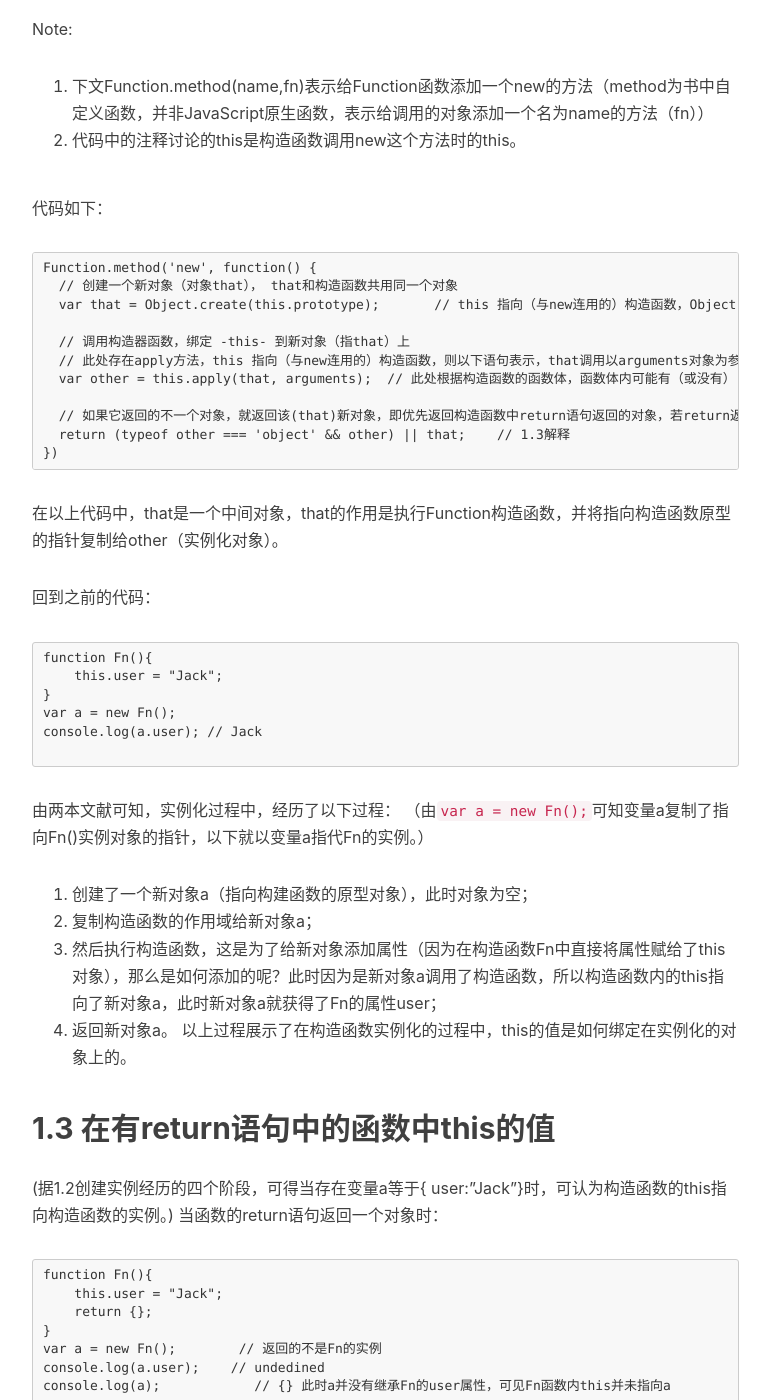
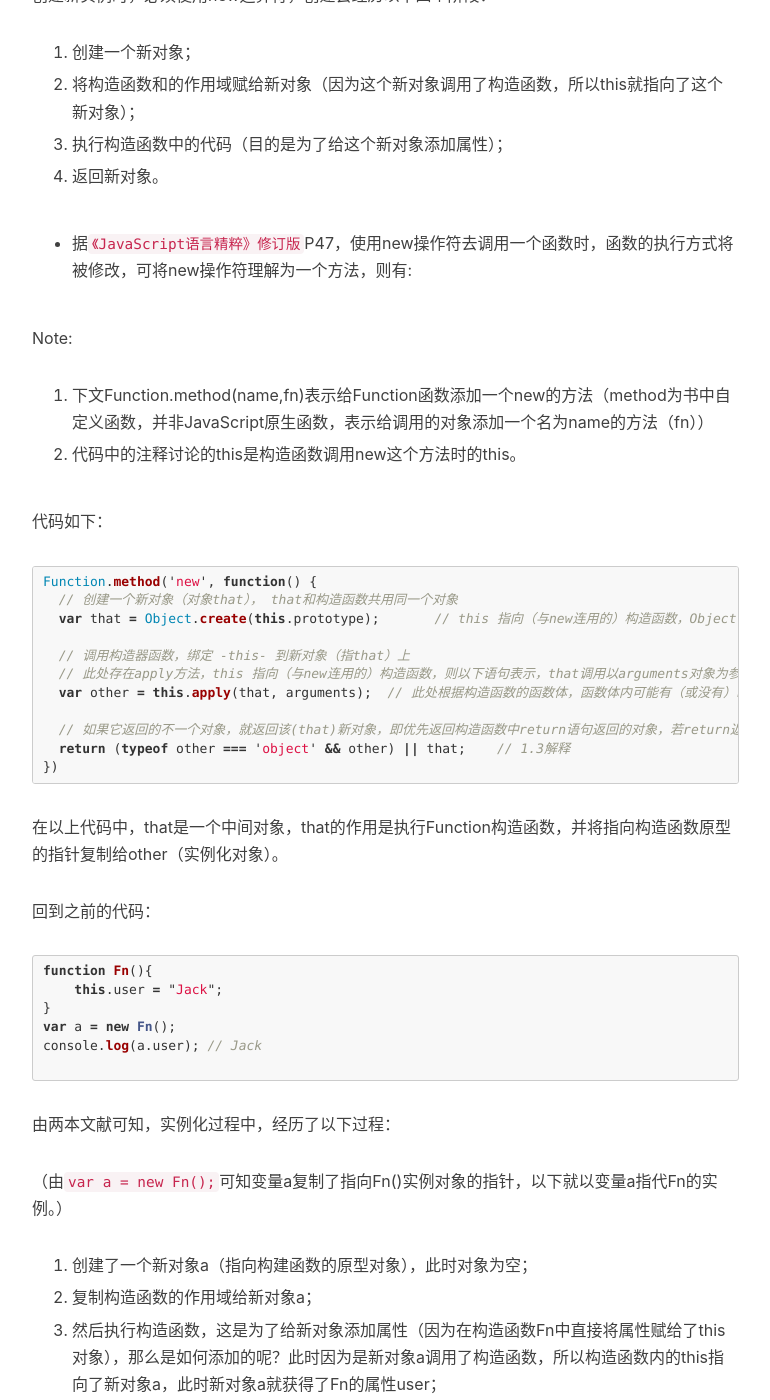
Before and after one commit to lbwa/lbwa.github.io, a Jekyll site: the page built from _posts/2018-2-6-Understand-this.md, in a window 1280 px wide and 1400 px high, scrolled down 4075 px. Shown: the whole window, without its empty margins (233-1003 px from the left). Built offline with Jekyll 4.4.1, drawn with Linux system fonts in a browser that asks for light colours; nearby versions of some CDN libraries; comment, search, counter and statistics services are not loaded; some of the changed text lies outside the part shown.

Commit message:
更新 - 代码高亮

````diff
--- a/_posts/2018-2-6-Understand-this.md
+++ b/_posts/2018-2-6-Understand-this.md
@@ -11,14 +11,18 @@ tags:
 ---
 
 # 一、ES5中this的值
+
 ## 1.1 定义：this，指函数的调用上下文。
+
 在函数没有被调用的时候是无法确定函数中的this值的指向，只有当函数调用时才能确定函数中this值的指向。
+
 当函数被调用时，理解this值的指向有以下四种情况（函数中存在this）：
 
 **情况一**：函数没有被上一级对象调用时，那么他函数体内的this值指向window。
+
 **注**：在严格模式中默认的this值不是window，而是undefined。
 
-```
+``` javascript
 let num = () => {
    a = 10;
    console.log(this);
@@ -30,7 +34,7 @@ num();     // window
 
 **情况二**：函数被上一级（一个）对象调用时，那么该this值指向的是调用的对象，即指向上一级对象。
 
-```
+``` javascript
 let num = {
   a: 10,
   fn: function() {
@@ -44,7 +48,7 @@ num.fn();    // num
 
 **情况三**：函数外有多个对象包围时，尽管函数是被最外层的对象调用，那么函数中的this值只指向上一级对象。
 
-```
+``` javascript
 let num = {
   a: 10,
   b: {
@@ -60,7 +64,7 @@ num.b.fn();  // 对象b
 
 **情况四：先赋值，后执行**
 
-```
+``` javascript
 let num = {
   a: 10,
   b: {
@@ -75,7 +79,7 @@ digit();       // window   与情况三的差别在于，先赋值，后调用
 
 　　this值始终指向最后调用它的对象，且只在调用函数时才能确定this的指向。这里首先是把num.b.fn函数赋值给digit，虽然fn是被对象b所引用，但并没有直接执行函数，而执行digit时才确定了this的指向，window调用了digit，所以指向window。
 
-```
+``` javascript
 var length = 10;
 function fn() {
     console.log(this.length);
@@ -92,27 +96,34 @@ obj.method(fn, 1);
 ```
 
 　　在上面的示例中，`obj.method(fn, 1);`执行的本质是`fn();` `arguments[0]();` `fn.call(obj, 12);`这三句。先理解三个语句，因为单线程的缘故，所以是在method中给栈添加任务执行三个函数，此时，method任务执行完成，下一个任务执行调用fn，此时，没有显示的指定的对象调用fn，故fn中的this指向window，所以结果为10。下个任务`arguments[0]()`; 表示调用method的参数对象arguments的第一项并执行，此时，arguments对象（只是类数组，并非Array实例）开始调用它的第一项，即fn，此时，fn有显示的调用对象，即arguments对象，此时，fn中的this指向arguments对象，因为arguments对象有两项，故返回2。第三句，显示的指明this指向obj对象，故返回obj.length，即5。
+
 **结论：**
+
 1. （个人理解）在函数a内执行函数b时，确切来说**真正调用执行b的还是window对象**，此时函数b内的this是指向window对象，函数a的作用是**告知引擎添加一个执行b的任务**。
+
 2. 当函数c是arguments对像的第 i 项时，`arguments[i]()`中的this指向的是arguments对象。
 
 **补充：**
+
 　　在`《JavaScript语言精粹》修订版`P28中，对于没有显式的调用对象的函数调用，该被调用的函数内的this指向全局对象。作者认为这是JavaScript设计上的一个“错误”。
+
 　　作者认为此时的函数调用中的this应该指向外部函数的this变量。其中当函数A内调用函数B时，首先执行函数A的语句，当执行到调用函数B语句时，暂停函数A内的语句执行，将控制权转交给函数B，先执行完函数B，然后再继续执行函数A（`《JavaScript语言精粹》修订版`P27）。
 
 **构造函数中的this**
 
-```
+``` javascript
 function Fn(){
     this.user = "Jack";
 }
 var a = new Fn();
 console.log(a.user); // Jack
 ```
+
 　　根据官方文档[new运算符](https://developer.mozilla.org/en-US/docs/Web/JavaScript/Reference/Operators/new)中Description第2点的解释，使用new运算符调用构造函数时，构造函数中的this会指向实例化的对象。
+
 实践也可证明：
 
-```
+``` javascript
 function Foo() {
   this.name =  'Jack';
   console.log(this);
@@ -129,21 +140,27 @@ new Foo(); // Foo {name:'Jack'}
 - 据`《JavaScript高级程序设计》第三版`P145，解释如下：
 
 创建新实例时，必须使用new运算符，创建会经历以下四个阶段：
+
 1. 创建一个新对象；
+
 2. 将构造函数和的作用域赋给新对象（因为这个新对象调用了构造函数，所以this就指向了这个新对象）；
+
 3. 执行构造函数中的代码（目的是为了给这个新对象添加属性）；
+
 4. 返回新对象。
 
 
 - 据`《JavaScript语言精粹》修订版`P47，使用new操作符去调用一个函数时，函数的执行方式将被修改，可将new操作符理解为一个方法，则有:
 
 Note:
+
 1. 下文Function.method(name,fn)表示给Function函数添加一个new的方法（method为书中自定义函数，并非JavaScript原生函数，表示给调用的对象添加一个名为name的方法（fn））
+
 2. 代码中的注释讨论的this是构造函数调用new这个方法时的this。
 
 代码如下：
 
-```
+``` javascript
 Function.method('new', function() {
   // 创建一个新对象（对象that）， that和构造函数共用同一个对象
   var that = Object.create(this.prototype);       // this 指向（与new连用的）构造函数，Object.create()创建一个以参数为原型对象的对象
@@ -161,7 +178,7 @@ Function.method('new', function() {
 
 回到之前的代码：
 
-```
+``` javascript
 function Fn(){
     this.user = "Jack";
 }
@@ -171,18 +188,26 @@ console.log(a.user); // Jack
 ```
 
 由两本文献可知，实例化过程中，经历了以下过程：
+
 （由`var a = new Fn();`可知变量a复制了指向Fn()实例对象的指针，以下就以变量a指代Fn的实例。）
+
 1. 创建了一个新对象a（指向构建函数的原型对象），此时对象为空；
+
 2. 复制构造函数的作用域给新对象a；
+
 3. 然后执行构造函数，这是为了给新对象添加属性（因为在构造函数Fn中直接将属性赋给了this对象），那么是如何添加的呢？此时因为是新对象a调用了构造函数，所以构造函数内的this指向了新对象a，此时新对象a就获得了Fn的属性user；
+
 4. 返回新对象a。
+
 以上过程展示了在构造函数实例化的过程中，this的值是如何绑定在实例化的对象上的。
 
 ## 1.3 在有return语句中的函数中this的值
+
 (据1.2创建实例经历的四个阶段，可得当存在变量a等于{ user:"Jack"}时，可认为构造函数的this指向构造函数的实例。)
+
 当函数的return语句返回一个对象时：
 
-```
+``` javascript
 function Fn(){
     this.user = "Jack";
     return {};
@@ -194,7 +219,7 @@ console.log(a);            // {} 此时a并没有继承Fn的user属性，可见F
 
 当函数的return语句返回一个基本类型值时
 
-```
+``` javascript
 function Fn(){
     this.user = "Jack";
     return 1;
@@ -206,7 +231,7 @@ console.log(a);            // {user: "Jack"} 此时a继承Fn的user属性，可
 
 当函数的return语句返回null时
 
-```
+``` javascript
 function Fn(){
     this.user = "Jack";
     return null;             // null是特殊对象值，但此时this仍指向构造函数实例a
@@ -219,9 +244,10 @@ console.log(a);            //  {user: "Jack"} 此时a继承Fn的user属性，可
 **结论**：构造函数本身也是函数，所以可以设置return语句的返回值，那么当函数的return语句返回一个对象时，this会指向这个return语句返回的对象，不会指向函数的实例。当return语句返回一个基本类型值（或null）时，会忽略这个基本类型值，指向函数的实例。
 
 # 二、箭头函数（ES6）中的this值
+
 箭头函数可以让this绑定定义时所在的作用域，而不是指向运行时所在的作用域。
 
-```
+``` javascript
 function foo() {
   setTimeout(() => {
     console.log('id:', this.id);
@@ -236,11 +262,11 @@ foo.call({ id: 42 });     // id: 42
 
 **推广：箭头函数可以让this指向固定化，这种特性很有利于封装回调函数**。
 
+一次在实践单例的过程中遇到的问题：
 
-一次在实践单例的过程中遇到的问题：
 简化代码如下：
 
-```
+``` javascript
 let foo = () => {
       let a = 111;
       return {
@@ -263,12 +289,14 @@ ins.num();
 ```
 
 在以上箭头函数fn中，this指向函数定义时的外部环境。
+
 实际上在箭头函数中，自身并没有this对象，它所使用的this是外层代码块的this。实际上箭头函数可以起到绑定this值的作用。
+
 **推广：在箭头函数中，不存在真正属于他自己的this、arguments对象，因为不存在自己的this，所以不能使用call()、apply()、bind()方法修改箭头函数中的this值。**
 
 若要让num方法中的this指向foo，就使用原有的function声明代替箭头函数。这样在调用num方法时，最后调用该方法的对象是foo，所以此时的num方法中的this指向foo。
 
-```
+``` javascript
 let foo = () => {
       let a = 111;
       return {
````
